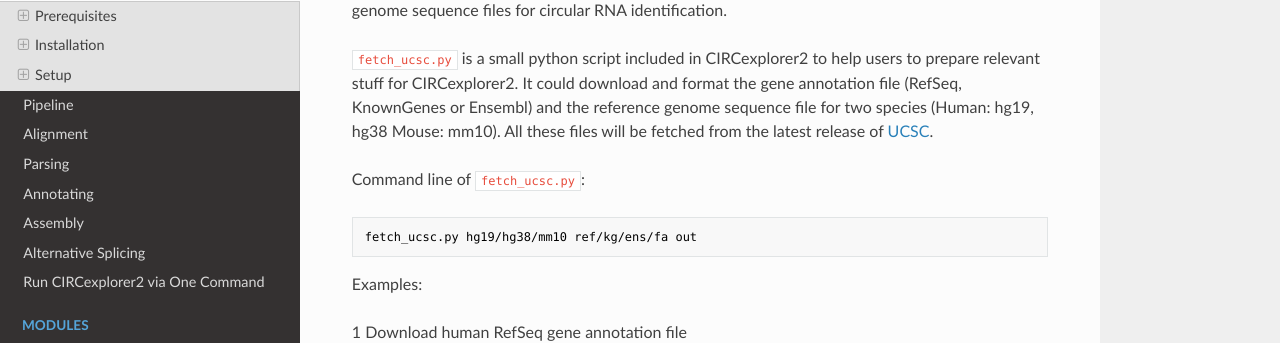
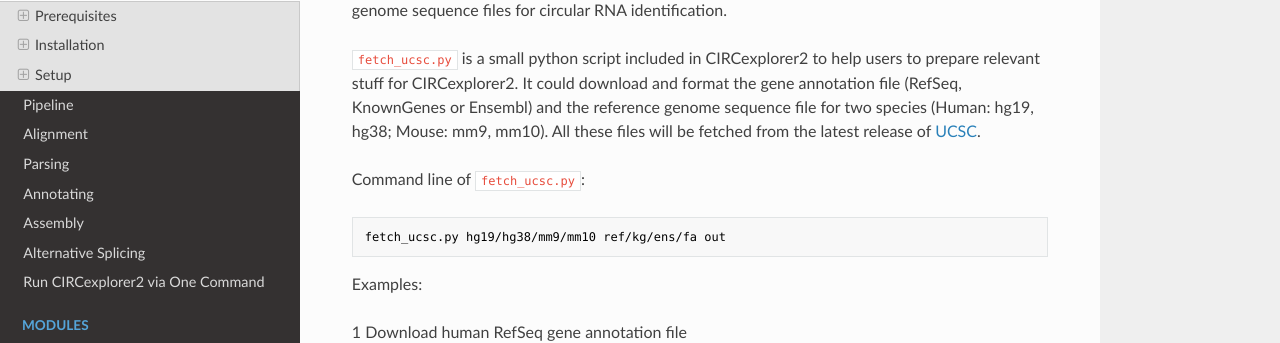
Before and after one commit to YangLab/CIRCexplorer2, an MkDocs documentation site: the page built from docs/tutorial/setup.md, in a window 1280 px wide and 1400 px high, scrolled down 2277 px. Shown: the part 209-552 px from the top of the window. Built offline with MkDocs 1.6.1, drawn with Linux system fonts in a browser that asks for light colours; nearby versions of some CDN libraries; old or Windows-style settings are respelled for this version of MkDocs; some of the changed text lies outside the part shown.

Commit message:
let fetch_ucsc.py support mm9

````diff
--- a/circ2/version.py
+++ b/circ2/version.py
@@ -1 +1 @@
-__version__ = '2.2.4'
+__version__ = '2.2.5'
--- a/docs/tutorial/setup.md
+++ b/docs/tutorial/setup.md
@@ -83,11 +83,11 @@ CIRCexplorer2 requires the gene annotation file and the reference genome sequenc
 
 We could use `fetch_ucsc.py` script to download all the essential gene annotation and reference genome sequence files for circular RNA identification.
 
-`fetch_ucsc.py` is a small python script included in CIRCexplorer2 to help users to prepare relevant stuff for CIRCexplorer2. It could download and format the gene annotation file (RefSeq, KnownGenes or Ensembl) and the reference genome sequence file for two species (Human: hg19, hg38 Mouse: mm10). All these files will be fetched from the latest release of [UCSC](http://hgdownload.soe.ucsc.edu/downloads.html).
+`fetch_ucsc.py` is a small python script included in CIRCexplorer2 to help users to prepare relevant stuff for CIRCexplorer2. It could download and format the gene annotation file (RefSeq, KnownGenes or Ensembl) and the reference genome sequence file for two species (Human: hg19, hg38; Mouse: mm9, mm10). All these files will be fetched from the latest release of [UCSC](http://hgdownload.soe.ucsc.edu/downloads.html).
 
 Command line of `fetch_ucsc.py`:
 ```
-fetch_ucsc.py hg19/hg38/mm10 ref/kg/ens/fa out
+fetch_ucsc.py hg19/hg38/mm9/mm10 ref/kg/ens/fa out
 ```
 
 Examples:
````
Also changed, not shown: other parts of docs/tutorial/setup.md (+1 -1 lines), CHANGELOG.md (+6 -0 lines), 1 other file.
